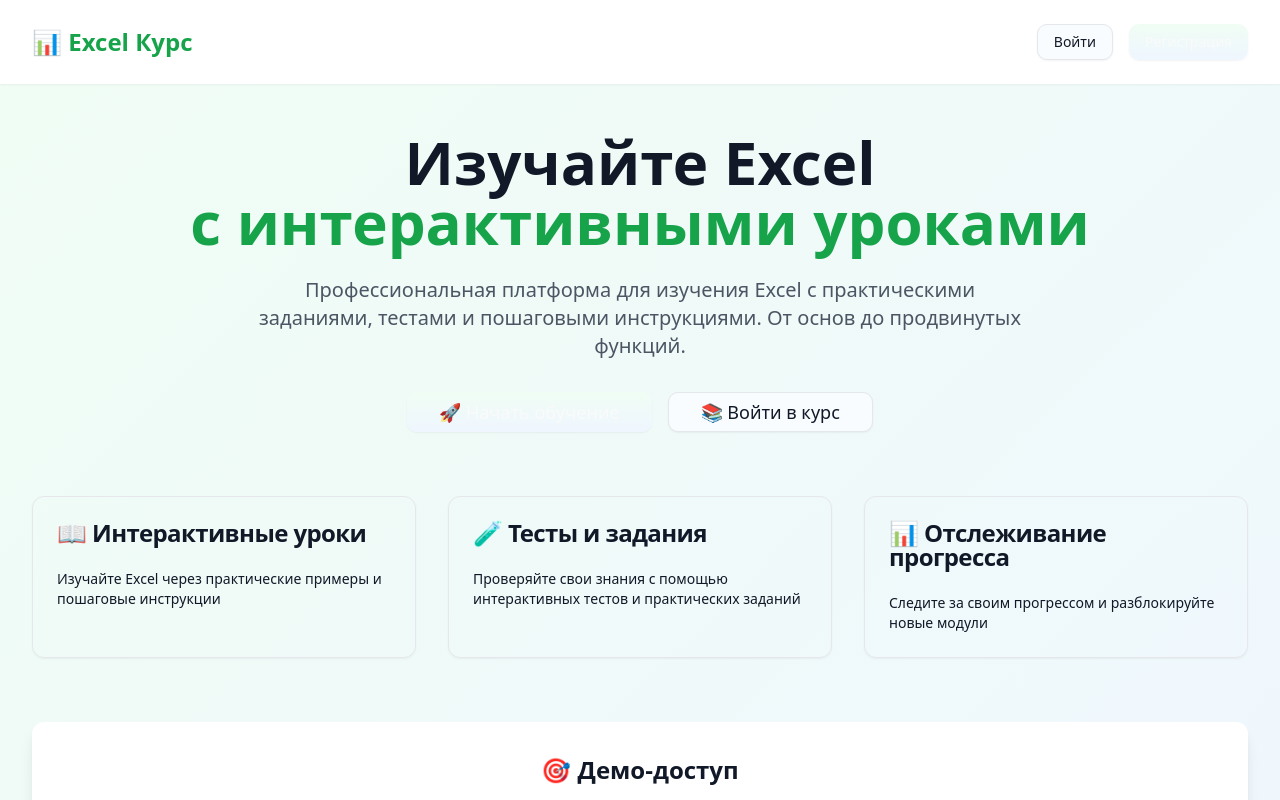
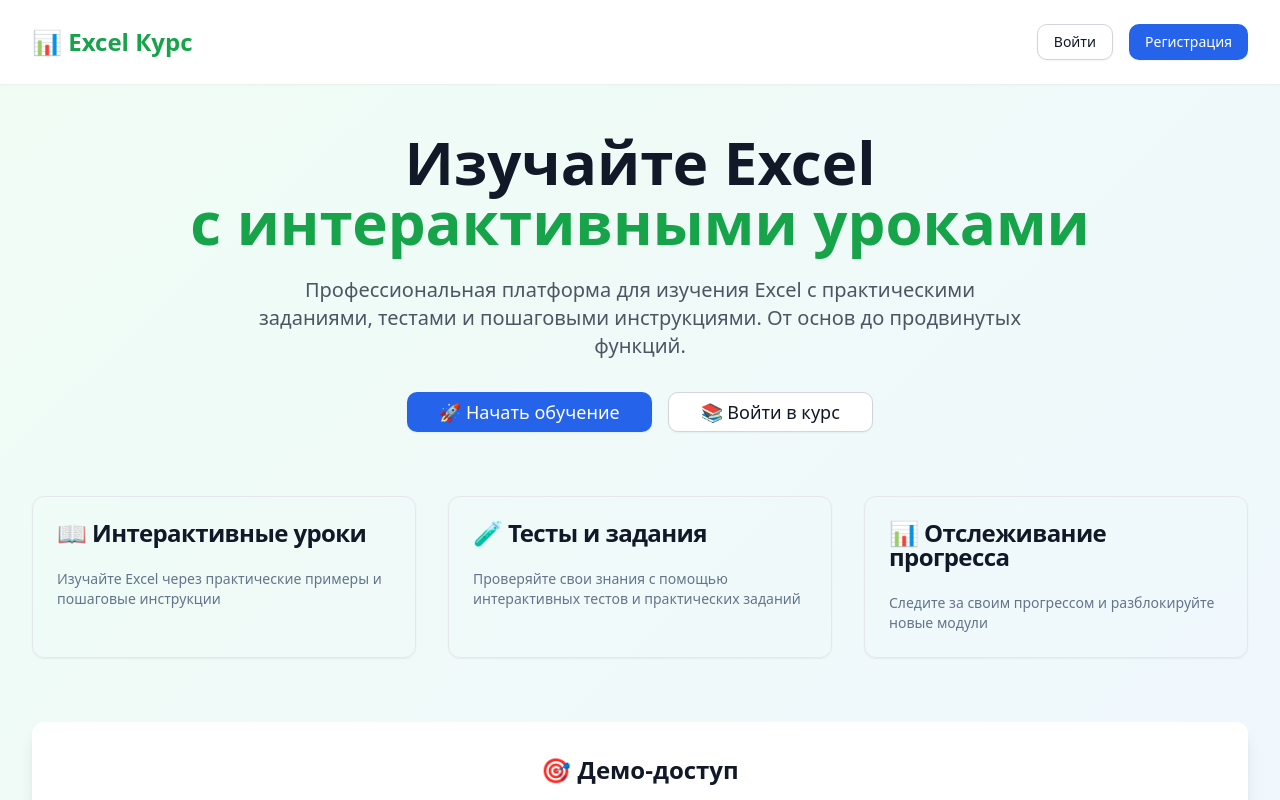
Before and after one commit to ArtemisZeep/Courses, a Next.js app: page / in a window 1280 px wide. Shown: the top 800 px of the page. Built offline with nearby package versions, Linux system fonts and the light colour scheme.

Commit message:
UI: complete redesign with hardcoded reliable colors for buttons and tabs. Fix card title row alignment.

```diff
--- a/src/app/modules/[id]/page.module.css
+++ b/src/app/modules/[id]/page.module.css
@@ -20,7 +20,7 @@
 .tabContent { display:flex; flex-direction:column; gap:1.5rem; }
 .emptyText { color:#6b7280; }
 
-.cardTitleRow { display:flex; align-items:center; justify-content:space-between; }
+.cardTitleRow { display:flex; align-items:start; justify-content:space-between; gap:1rem; }
 .badgeSuccessOutline { background:#ecfdf5; color:#047857; border-color:#a7f3d0; }
 .proseNoLimit { max-width:none; }
 .proseSmNoLimit { max-width:none; font-size:0.875rem; line-height:1.25rem; }
--- a/src/components/ui/button.tsx
+++ b/src/components/ui/button.tsx
@@ -5,21 +5,21 @@
 import { cn } from "@/lib/utils"
 
 const buttonVariants = cva(
-  "inline-flex items-center justify-center gap-2 whitespace-nowrap rounded-md text-sm font-medium transition-all disabled:pointer-events-none disabled:opacity-50 [&_svg]:pointer-events-none [&_svg:not([class*='size-'])]:size-4 shrink-0 [&_svg]:shrink-0 outline-none focus-visible:border-ring focus-visible:ring-ring/50 focus-visible:ring-[3px] aria-invalid:ring-destructive/20 dark:aria-invalid:ring-destructive/40 aria-invalid:border-destructive shadow-sm hover:shadow-md active:translate-y-[0.5px]",
+  "inline-flex items-center justify-center gap-2 whitespace-nowrap rounded-md text-sm font-medium transition-colors disabled:pointer-events-none disabled:opacity-50",
   {
     variants: {
       variant: {
         default:
-          "bg-gradient-to-b from-primary/95 to-primary text-primary-foreground hover:to-primary/90",
+          "bg-blue-600 text-white hover:bg-blue-700 shadow-sm",
         destructive:
-          "bg-destructive text-white hover:bg-destructive/90 focus-visible:ring-destructive/20 dark:focus-visible:ring-destructive/40 dark:bg-destructive/60",
+          "bg-red-600 text-white hover:bg-red-700 shadow-sm",
         outline:
-          "border bg-background hover:bg-accent hover:text-accent-foreground dark:bg-input/30 dark:border-input dark:hover:bg-input/50",
+          "border border-gray-300 bg-white text-gray-900 hover:bg-gray-50 shadow-sm",
         secondary:
-          "bg-secondary text-secondary-foreground hover:bg-secondary/80",
+          "bg-gray-100 text-gray-900 hover:bg-gray-200 shadow-sm",
         ghost:
-          "hover:bg-accent hover:text-accent-foreground dark:hover:bg-accent/50",
-        link: "text-primary underline-offset-4 hover:underline",
+          "text-gray-900 hover:bg-gray-100",
+        link: "text-blue-600 underline-offset-4 hover:underline",
       },
       size: {
         default: "h-9 px-4 py-2 has-[>svg]:px-3",
--- a/src/components/ui/tabs.tsx
+++ b/src/components/ui/tabs.tsx
@@ -26,7 +26,7 @@
     <TabsPrimitive.List
       data-slot="tabs-list"
       className={cn(
-        "bg-muted text-muted-foreground inline-flex h-9 w-fit items-center justify-center rounded-lg p-[3px] shadow-inner",
+        "inline-flex h-10 w-fit items-center justify-center rounded-lg bg-gray-100 p-1 border border-gray-200",
         className
       )}
       {...props}
@@ -42,7 +42,7 @@
     <TabsPrimitive.Trigger
       data-slot="tabs-trigger"
       className={cn(
-        "data-[state=active]:bg-background dark:data-[state=active]:text-foreground focus-visible:border-ring focus-visible:ring-ring/50 focus-visible:outline-ring dark:data-[state=active]:border-input dark:data-[state=active]:bg-input/30 text-foreground dark:text-muted-foreground inline-flex h-[calc(100%-1px)] flex-1 items-center justify-center gap-1.5 rounded-md border border-transparent px-2 py-1 text-sm font-medium whitespace-nowrap transition-[color,box-shadow,background-color,border-color] focus-visible:ring-[3px] focus-visible:outline-1 disabled:pointer-events-none disabled:opacity-50 data-[state=active]:shadow-sm hover:bg-accent/50 [&_svg]:pointer-events-none [&_svg]:shrink-0 [&_svg:not([class*='size-'])]:size-4",
+        "inline-flex flex-1 items-center justify-center gap-1.5 rounded-md px-3 py-2 text-sm font-medium whitespace-nowrap transition-colors text-gray-700 hover:bg-gray-200 data-[state=active]:bg-blue-600 data-[state=active]:text-white data-[state=active]:shadow-sm",
         className
       )}
       {...props}
--- a/tailwind.config.js
+++ b/tailwind.config.js
@@ -8,37 +8,31 @@
   theme: {
     extend: {
       colors: {
-        // Map directly to CSS variables which already contain full color values
-        border: 'var(--border)',
-        input: 'var(--input)',
-        ring: 'var(--ring)',
-        background: 'var(--background)',
-        foreground: 'var(--foreground)',
+        // Simple, reliable colors
+        border: '#e2e8f0',
+        input: '#f1f5f9',
+        ring: '#3b82f6',
+        background: '#ffffff',
+        foreground: '#0f172a',
         primary: {
-          DEFAULT: 'var(--primary)',
-          foreground: 'var(--primary-foreground)',
+          DEFAULT: '#3b82f6',
+          foreground: '#ffffff',
         },
         secondary: {
-          DEFAULT: 'var(--secondary)',
-          foreground: 'var(--secondary-foreground)',
+          DEFAULT: '#f1f5f9',
+          foreground: '#0f172a',
         },
         accent: {
-          DEFAULT: 'var(--accent)',
-          foreground: 'var(--accent-foreground)',
+          DEFAULT: '#f8fafc',
+          foreground: '#0f172a',
+        },
+        muted: {
+          DEFAULT: '#f8fafc',
+          foreground: '#64748b',
         },
         destructive: {
-          DEFAULT: 'var(--destructive)',
-          foreground: 'white',
-        },
-        sidebar: {
-          DEFAULT: 'var(--sidebar)',
-          foreground: 'var(--sidebar-foreground)',
-          primary: 'var(--sidebar-primary)',
-          'primary-foreground': 'var(--sidebar-primary-foreground)',
-          accent: 'var(--sidebar-accent)',
-          'accent-foreground': 'var(--sidebar-accent-foreground)',
-          border: 'var(--sidebar-border)',
-          ring: 'var(--sidebar-ring)',
+          DEFAULT: '#ef4444',
+          foreground: '#ffffff',
         },
       },
       borderRadius: {
```
Also changed, not shown: data/progress/cme1g72ub000kucb0t9o6zhd3.json (+34 -1 lines), data/progress/cme68tgtq0000uc8epiuu206l.json (added, +39 -0 lines), 1 other file (tests, documents, lock files or other folders).
